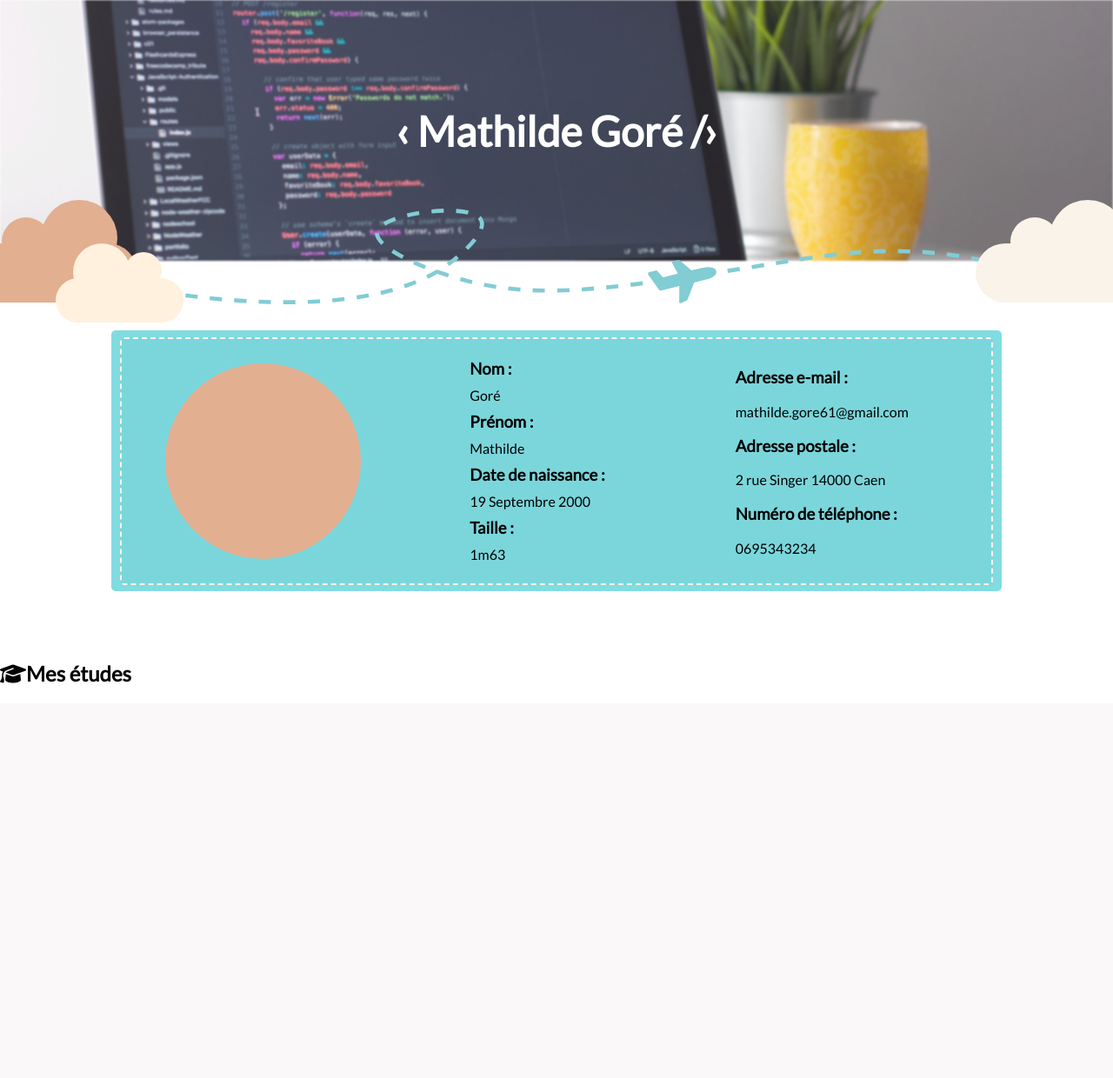
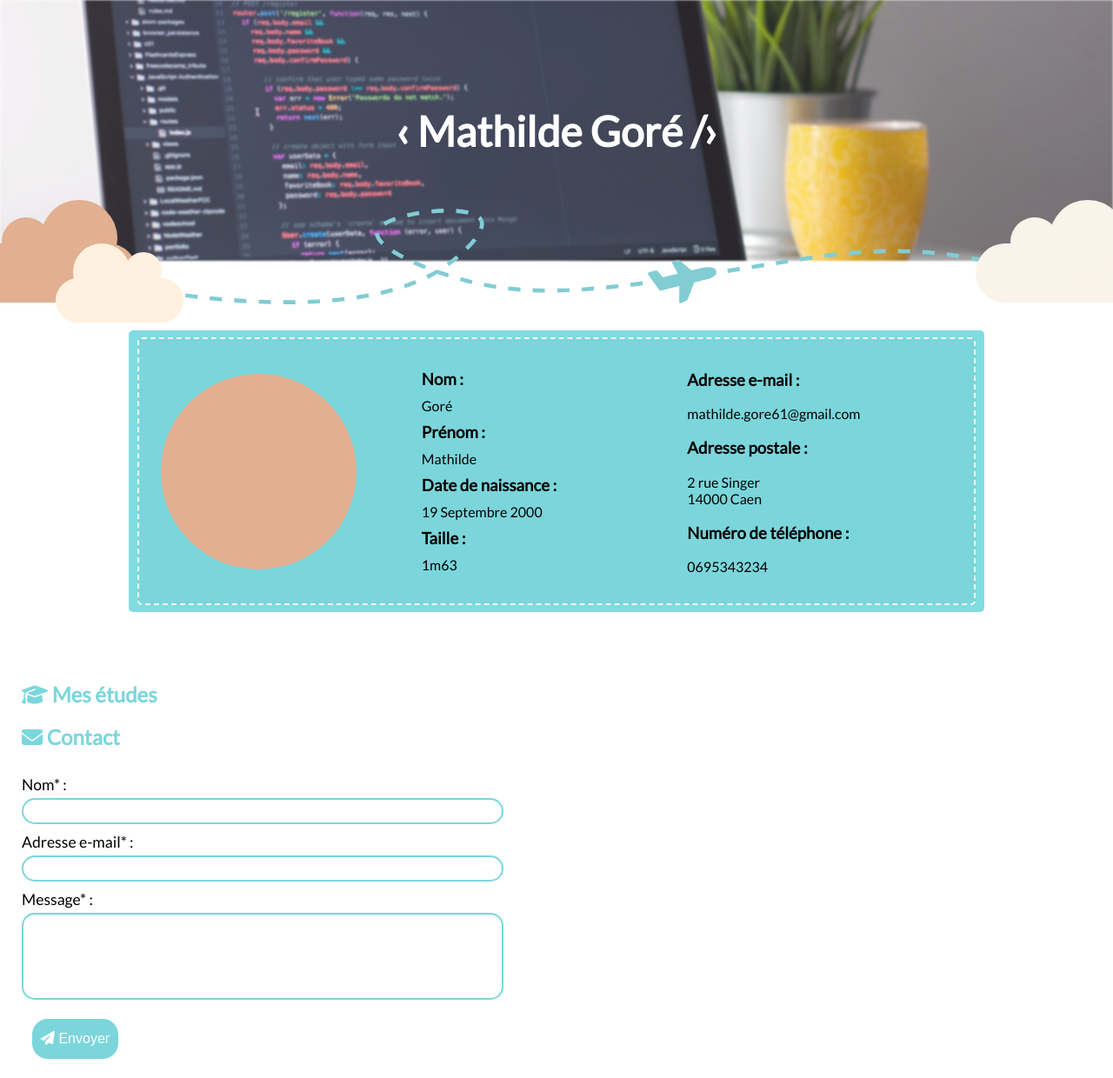
Before and after one commit to MathildeChan/Portfolio, a PHP site: page / in a window 1280 px wide. Shown: the whole page at 87% size. Before the commit the page ends 786 px from the top, so only its background shows below. Run offline with PHP 8.4, Linux system fonts and the light colour scheme; some libraries are stand-ins or nearby versions.

Commit message:
Ajout d'un formulaire de contact et mise en forme

```diff
--- a/www/index.php
+++ b/www/index.php
@@ -50,7 +50,7 @@
                         <h3>Adresse e-mail :</h3>
                         <p>mathilde.gore61@gmail.com</p>
                         <h3>Adresse postale :</h3>
-                        <p>2 rue Singer
+                        <p>2 rue Singer<br>
                             14000 Caen</p>
                         <h3>Numéro de téléphone :</h3>
                         <p>0695343234</p>
@@ -60,7 +60,32 @@
         </div>
 
         <div class="title-part">
-            <h2><i class="fas fa-graduation-cap"></i>Mes études</h2>
+            <h2><i class="fas fa-graduation-cap"></i>&nbsp;Mes études</h2>
+        </div>
+
+        <div class="title-part">
+            <h2><i class="fas fa-envelope"></i>&nbsp;Contact</h2>
+        </div>
+
+
+        <div class="contact-form">
+            <form method="post" target="" id="contact_form">
+            <div class="form-field">
+                <label for="nom" class="form-label"> Nom* :</label>
+                <input class="form-input" type="text" name="nom" id="nom" maxlenghh="40" />
+            </div>
+            <div class="form-field">
+                <label for="email" class="form-label"> Adresse e-mail* :</label>
+                <input class="form-input" type="text" name="email" id="email" />
+            </div>
+            <div class="form-field">
+                <label for="nom" class="form-label"> Message* :</label>
+                <textarea  class="form-input textarea" name="message" cols="30" rows="3" id="message"></textarea>
+            </div>
+            <div class="form-field">
+                <button class="form-submit-button" type="submit" name="submit" name="submit"><i class="fas fa-paper-plane"></i>&nbsp;Envoyer</button>
+            </div>
+            </form>
         </div>
 
     </div>
--- a/www/style/main.css
+++ b/www/style/main.css
@@ -5,6 +5,7 @@
     --brown: #E2AF90;
     --peach: #FAF3E9;
     --dark-peach: #fff1de;
+    --black: #000000;
 }
 
 * {
@@ -35,7 +36,9 @@ body {
     width: 100%;
     z-index: 1;
 }
+
 /*TODO: Rajouter les crédits si je garde cette image*/
+
 /*<a style="background-color:black;color:white;text-decoration:none;padding:4px 6px;font-family:-apple-system, BlinkMacSystemFont, &quot;San Francisco&quot;, &quot;Helvetica Neue&quot;, Helvetica, Ubuntu, Roboto, Noto, &quot;Segoe UI&quot;, Arial, sans-serif;font-size:12px;font-weight:bold;line-height:1.2;display:inline-block;border-radius:3px" href="https://unsplash.com/@clemhlrdt?utm_medium=referral&amp;utm_campaign=photographer-credit&amp;utm_content=creditBadge" target="_blank" rel="noopener noreferrer" title="Download free do whatever you want high-resolution photos from Clément H"><span style="display:inline-block;padding:2px 3px"><svg xmlns="http://www.w3.org/2000/svg" style="height:12px;width:auto;position:relative;vertical-align:middle;top:-2px;fill:white" viewBox="0 0 32 32"><title>unsplash-logo</title><path d="M10 9V0h12v9H10zm12 5h10v18H0V14h10v9h12v-9z"></path></svg></span><span style="display:inline-block;padding:2px 3px">Clément H</span></a>*/
 
 .header-text {
@@ -61,10 +64,9 @@ body {
     position: absolute;
     top: 30%;
     left: 15%;
-
 }
 
-.cloudy{
+.cloudy {
     position: absolute;
 }
 
@@ -86,104 +88,104 @@ body {
 #first-cloud {
     width: 196px;
     height: 68px;
-
     background: var(--brown);
     border-radius: 100px;
     position: relative;
-    z-index:4;
+    z-index: 4;
 }
 
-#first-cloud::after, #first-cloud::before{
-    content:'';
+#first-cloud::after, #first-cloud::before {
+    content: '';
     position: absolute;
     background: var(--brown);
-    z-index:3;
+    z-index: 3;
 }
 
-#first-cloud::after{
-    width:56px;
+#first-cloud::after {
+    width: 56px;
     height: 56px;
     border-radius: 100px;
-    top:-30px;
-    left:40px;
+    top: -30px;
+    left: 40px;
 }
 
-#first-cloud::before{
+#first-cloud::before {
     width: 88px;
     height: 88px;
-    border-radius: 150px;;
-    top:-50px;
-    left:85px;
+    border-radius: 150px;
+    ;
+    top: -50px;
+    left: 85px;
 }
 
 #tiny-cloud {
     width: 147px;
     height: 51px;
-
     background: var(--dark-peach);
     border-radius: 100px;
     position: relative;
-    z-index:4;
+    z-index: 4;
 }
 
-#tiny-cloud::after, #tiny-cloud::before{
-    content:'';
+#tiny-cloud::after, #tiny-cloud::before {
+    content: '';
     position: absolute;
     background: var(--dark-peach);
-    z-index:3;
+    z-index: 3;
 }
 
-#tiny-cloud::after{
+#tiny-cloud::after {
     width: 66px;
     height: 66px;
     border-radius: 100px;
-    top:-40px;
-    left:20px;
+    top: -40px;
+    left: 20px;
 }
 
-#tiny-cloud::before{
+#tiny-cloud::before {
     width: 42px;
     height: 42px;
-    border-radius: 150px;;
-    top:-30px;
-    left:80px;
+    border-radius: 150px;
+    ;
+    top: -30px;
+    left: 80px;
 }
 
 #last-cloud {
     width: 196px;
     height: 68px;
-
     background: var(--peach);
     border-radius: 100px;
     position: relative;
-    z-index:4;
+    z-index: 4;
 }
 
-#last-cloud::after, #last-cloud::before{
-    content:'';
+#last-cloud::after, #last-cloud::before {
+    content: '';
     position: absolute;
     background: var(--peach);
-    z-index:3;
+    z-index: 3;
 }
 
-#last-cloud::after{
-    width:56px;
+#last-cloud::after {
+    width: 56px;
     height: 56px;
     border-radius: 100px;
-    top:-30px;
-    left:40px;
+    top: -30px;
+    left: 40px;
 }
 
-#last-cloud::before{
+#last-cloud::before {
     width: 88px;
     height: 88px;
-    border-radius: 150px;;
-    top:-50px;
-    left:85px;
+    border-radius: 150px;
+    ;
+    top: -50px;
+    left: 85px;
 }
 
 #container {
-    /*padding: 0 10px;*/
+    padding: 0 25px;
 }
 
 .passport {
@@ -197,7 +199,6 @@ body {
     display: flex;
     flex-direction: row;
     justify-content: center;
-    height: 300px;
     width: 80%;
     border-radius: 5px;
     background-color: var(--light-blue);
@@ -209,6 +210,7 @@ body {
     align-self: center;
     height: 95%;
     width: 98%;
+    padding: 25px;
     border: 2px dashed var(--peach);
     border-radius: 5px;
     background-color: var(--deep-blue);
@@ -218,7 +220,6 @@ body {
     display: flex;
     flex-direction: column;
     align-self: center;
-    margin: 0 50px;
     width: 225px;
     height: 225px;
     border-radius: 50%;
@@ -227,18 +228,81 @@ body {
 
 .passport-info {
     align-self: center;
-    padding-left:75px;
+    padding-left: 75px;
 }
 
 .passport-contact-info {
     align-self: center;
-    padding-left:150px;
+    padding-left: 150px;
 }
 
 .passport-info h3 {
     margin: 10px 0;
 }
 
-.passport-info p{
+.passport-info p {
     margin: 10px 0;
 }
+
+.title-part {
+    color: var(--deep-blue);
+}
+
+.title-part h2::after {
+    display: block;
+    content: "";
+    border-radius: 50px;
+    background-color: var(--deep-blue);
+}
+
+.contact-form {
+    display: flex;
+    flex-direction: column;
+    justify-content: start;
+    width: 50%;
+}
+
+.form-field {
+    margin: 10px 0;
+}
+
+.form-label {
+    display: block;
+    margin: 5px 0;
+    font-size: 1.1em;
+}
+
+.form-input {
+    display: block;
+    width: 90%;
+    height:30px;
+    padding: 5px;
+    outline: none;
+    font-size: 0.9em;
+    background: transparent;
+    border-radius: 15px;
+    border: solid 2px var(--deep-blue);
+}
+
+.form-input.textarea {
+min-height: 100px;
+    resize: none;
+}
+
+.form-submit-button{
+height: 50px;
+font-size: 1em;
+padding: 10px;
+margin: 10px;
+border: 2px solid;
+    border-radius: 20px;
+    background-color: var(--deep-blue);
+    color: white;
+
+}
+
+.form-submit-button:hover{
+cursor: pointer;
+transition: background-color ease 500ms;
+background-color:var(--light-blue);
+    }
```
Also changed, not shown: www/functions/script.js (renamed from www/function/script.js).
